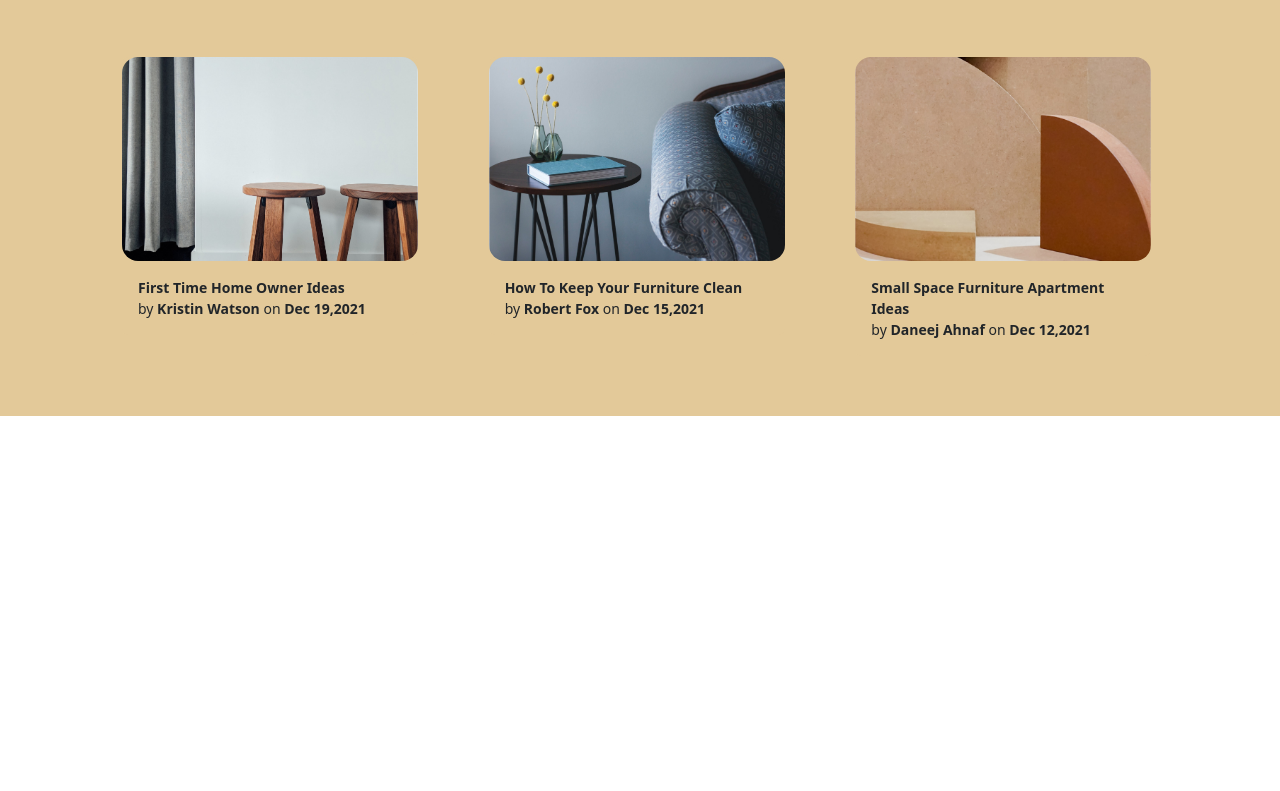
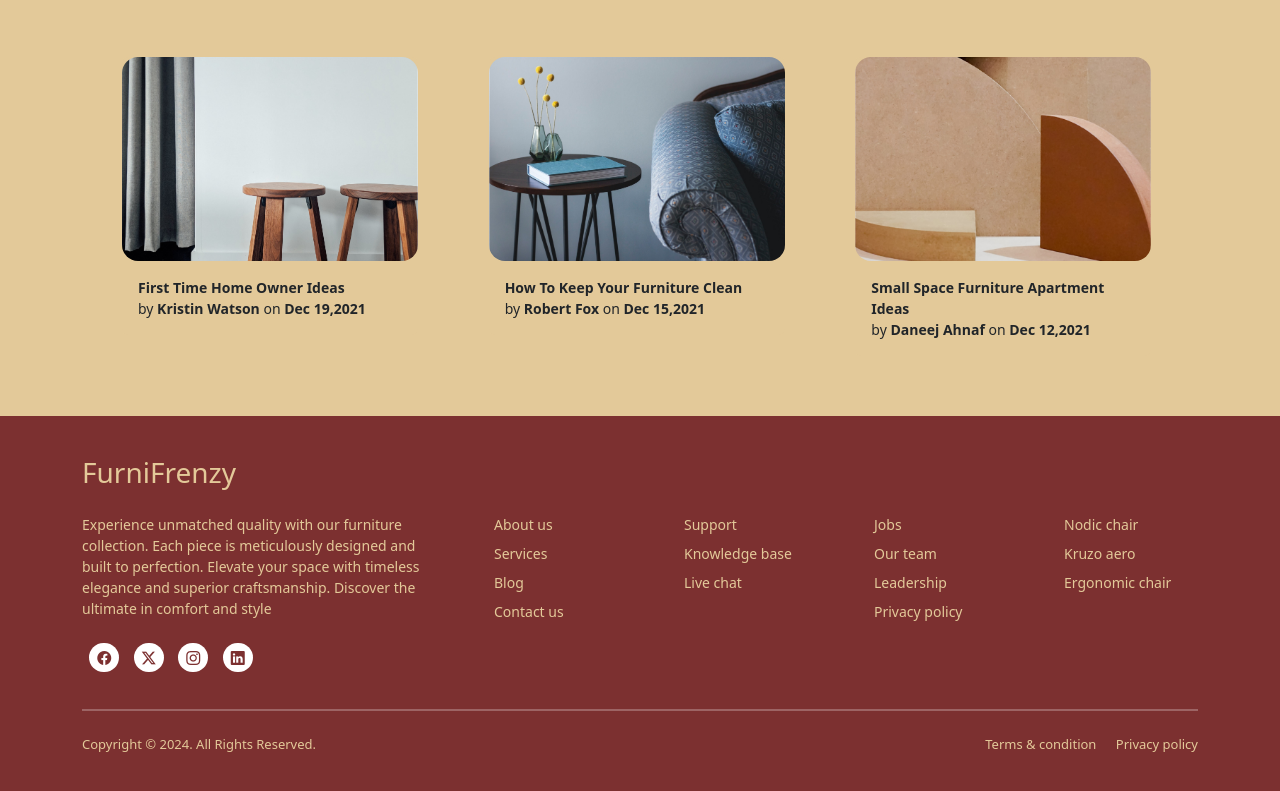
Before and after one commit to Daneej-Ahnaf/FurniFrenzy, a plain HTML site: page index.html in a window 1280 px wide. Shown: the part 766-1557 px from the top of the page. Before the commit the page ends 1182 px from the top, so only its background shows below. Drawn offline with nearby package versions, Linux system fonts and the light colour scheme.

Commit message:
completed section 5 - footer

```diff
--- a/assets/css/main.css
+++ b/assets/css/main.css
@@ -96,7 +96,7 @@
 /* section 2 - End */
 
 
-/* section  - start */
+/* section3 - start */
 .section-3{
   background-color: var(--bisque);
   padding: 75px 0 !important;
@@ -106,7 +106,6 @@
 .section-3 h4{
   color: var(--primary-color) !important;
 }
-
 
 .section-3 .explore{
   color: white;
@@ -140,8 +139,10 @@
   /* border-radius: 10px; */
 }
 
+/* section3 - end */
 
 
+/* section4 - start */
 .section-4{
   background-color: var(--bisque);
   /* padding: 75px 0 !important; */
@@ -170,3 +171,56 @@
   text-align: right;
   /* padding-right: 55px; */
 }
+
+/* section4 - end */
+
+
+/* section5 (footer)- start */
+
+.footer{
+  background-color: var(--primary-color);
+  padding: 40px 0 20px 0 !important;
+  color: var(--bisque);
+  font-size: 14px;
+}
+
+.footer ul{
+  list-style-type: none;
+
+}
+.footer ul li {
+
+  padding-bottom: 8px !important;
+
+}
+
+.footer ul li a ,.footer .view-post a{
+  text-decoration: none;
+  color: var(--bisque);
+  transition: color 0.3s ease-in-out;
+
+}
+
+.footer ul li a:hover ,.footer .view-post a:hover{
+  color: white;
+
+}
+
+.footer .social-links a{
+
+  color: var(--primary-color);
+  background-color: white;
+  padding: 4px 8px;
+  border-radius: 50px;
+  font-size: 14px;
+}
+
+.footer .social-links a:hover{
+  color: white;
+  background: none;
+  border: 1px solid white;
+}
+
+
+
+/* section5 (footer)- end */
--- a/index.html
+++ b/index.html
@@ -6,6 +6,10 @@
     <title>FurniFrenzy</title>
     <!-- bootstrap css link -->
     <link href="https://cdn.jsdelivr.net/npm/bootstrap@5.3.3/dist/css/bootstrap.min.css" rel="stylesheet" integrity="sha384-QWTKZyjpPEjISv5WaRU9OFeRpok6YctnYmDr5pNlyT2bRjXh0JMhjY6hW+ALEwIH" crossorigin="anonymous">
+
+    <!-- icon link -->
+    <link rel="stylesheet" href="https://cdn.jsdelivr.net/npm/bootstrap-icons@1.11.3/font/bootstrap-icons.min.css">
+
 
     <!-- custom css link -->
      <link rel="stylesheet" href="assets/css/main.css">
@@ -41,11 +45,11 @@
               </li>
 
               <li class="nav-item nav-svg">
-                <a class="nav-link" href="#"><img src="/FurniFrenzy/assets/snaps/user.svg" ></a>
+                <a class="nav-link" href="#"><img src="assets/snaps/user.svg" ></a>
               </li>
 
               <li class="nav-item nav-svg">
-                <a class="nav-link" href="#"><img src="/FurniFrenzy/assets/snaps/cart.svg" ></a>
+                <a class="nav-link" href="#"><img src="assets/snaps/cart.svg" ></a>
               </li>
 
             </ul>
@@ -55,6 +59,8 @@
       </nav>
      </header>
 
+
+     <main>
 <section class="section-2">
 
   <div class="container ">
@@ -77,7 +83,7 @@
      <div class="col-md-6" >
       <!-- style="padding-left: 50px;" -->
 
-     <img src="/FurniFrenzy/assets/snaps/Aesthetics_come_in_handy-removebg.png" alt="sofa" class="img-fluid" >
+     <img src="assets/snaps/Aesthetics_come_in_handy-removebg.png" alt="sofa" class="img-fluid" >
      </div>
 
     </div>
@@ -109,7 +115,7 @@
      <div class="col-md-3" >
 
       <div class="sofa">
-        <img src="/FurniFrenzy/assets/snaps/33.png" alt="sofa" class="img-fluid" >
+        <img src="assets/snaps/33.png" alt="sofa" class="img-fluid" >
       </div>
      <div class="price">
       <p>Modern Lounge Chairs <br> <span style="font-weight: bold;">$50.00</span> </p>
@@ -122,7 +128,7 @@
 
 
       <div class="sofa">
-        <img src="/FurniFrenzy/assets/snaps/33.png" alt="sofa" class="img-fluid" >
+        <img src="assets/snaps/33.png" alt="sofa" class="img-fluid" >
       </div>
      <div class="price">
       <p>Modern Lounge Chairs <br> <span style="font-weight: bold;">$50.00</span> </p>
@@ -134,7 +140,7 @@
 
 
        <div class="sofa">
-        <img src="/FurniFrenzy/assets/snaps/33.png" alt="sofa" class="img-fluid" >
+        <img src="assets/snaps/33.png" alt="sofa" class="img-fluid" >
       </div>
      <div class="price">
       <p>Modern Lounge Chairs <br> <span style="font-weight: bold;">$50.00</span> </p>
@@ -169,7 +175,7 @@
 
         <div class="col-md-4 ">
           <div class="card" style="width: 18.5rem;">
-            <img src="/FurniFrenzy/assets/snaps/post-1.jpg" class="card-img-top rounded-4" alt="...">
+            <img src="assets/snaps/post-1.jpg" class="card-img-top rounded-4" alt="post1">
             <div class="card-body" >
               <p class="card-text">First Time Home Owner Ideas <br> <span>by</span> Kristin Watson <span>on</span> Dec 19,2021</p>
             </div>
@@ -178,7 +184,7 @@
 
         <div class="col-md-4">
           <div class="card" style="width: 18.5rem;">
-            <img src="/FurniFrenzy/assets/snaps/post-2.jpg" class="card-img-top rounded-4" alt="...">
+            <img src="assets/snaps/post-2.jpg" class="card-img-top rounded-4" alt="post2">
             <div class="card-body">
               <p class="card-text">How To Keep Your Furniture Clean <br><span>by</span> Robert Fox  <span>on</span> Dec 15,2021</p>
             </div>
@@ -187,7 +193,7 @@
 
         <div class="col-md-4">
           <div class="card" style="width: 18.5rem;">
-            <img src="/FurniFrenzy/assets/snaps/post-3.jpg" class="card-img-top rounded-4" alt="...">
+            <img src="assets/snaps/post-3.jpg" class="card-img-top rounded-4" alt="post3">
             <div class="card-body">
               <p class="card-text">Small Space Furniture Apartment Ideas <br> <span>by</span> Daneej Ahnaf <span>on</span> Dec 12,2021</p>
             </div>
@@ -201,6 +207,95 @@
   </div>
 
 </section>
+</main>
+
+<footer class="footer">
+
+   <div class="container">
+
+        <div class="row">
+          <h3 style="font-weight: 400;">FurniFrenzy</h3>
+        </div>
+
+        <div class="row pt-3">
+
+           <div class="col-md-4">
+
+         <p>Experience unmatched quality with our furniture collection. Each piece is meticulously designed and built to perfection. Elevate your space with timeless elegance and superior craftsmanship. Discover the ultimate in comfort and style</p>
+         <div class="social-links d-flex justify-content-around  mt-4" style="width: 50%;">
+          <a href="#"><i class="bi bi-facebook"></i></a>
+          <a href="#"><i class="bi bi-twitter-x"></i></a>
+          <a href="#"><i class="bi bi-instagram"></i></a>
+          <a href="#"><i class="bi bi-linkedin"></i></a>
+        </div>
+           </div>
+
+           <div class="col-md-2 ">
+
+            <ul>
+              <li><a href="#">About us</a></li>
+              <li><a href="#">Services</a></li>
+              <li><a href="#">Blog</a></li>
+              <li><a href="#">Contact us</a></li>
+            </ul>
+
+           </div>
+
+           <div class="col-md-2 ">
+
+            <ul>
+              <li><a href="#">Support</a></li>
+              <li><a href="#">Knowledge base</a></li>
+              <li><a href="#">Live chat</a></li>
+            </ul>
+
+           </div>
+
+           <div class="col-md-2 ">
+
+            <ul>
+              <li><a href="#">Jobs</a></li>
+              <li><a href="#">Our team</a></li>
+              <li><a href="#">Leadership</a></li>
+              <li><a href="#">Privacy policy</a></li>
+            </ul>
+
+           </div>
+
+           <div class="col-md-2 ">
+          <ul>
+            <li><a href="#">Nodic chair</a></li>
+            <li><a href="#">Kruzo aero</a></li>
+            <li><a href="#">Ergonomic chair</a></li>
+          </ul>
+           </div>
+
+
+        </div>
+
+   </div>
+
+   <br>
+
+   <div class="container"><hr  style="border: 1.5px solid rgb(255, 255, 255);"></div>
+
+   <div class="container pt-2" style="font-size: 13px;">
+    <div class="row d-flex justify-content-between">
+      <div class="col-6">
+        <p>Copyright &copy; 2024. All Rights Reserved.</p>
+      </div>
+      <div class="col-6 view-post " >
+        <a href="#" class="pe-3">Terms & condition</a>
+        <a href="#" >Privacy policy</a>
+      </div>
+    </div>
+   </div>
+
+
+
+</footer>
+
+
 
     <!-- Bootstrap js link -->
     <script src="https://cdn.jsdelivr.net/npm/bootstrap@5.3.3/dist/js/bootstrap.bundle.min.js" integrity="sha384-YvpcrYf0tY3lHB60NNkmXc5s9fDVZLESaAA55NDzOxhy9GkcIdslK1eN7N6jIeHz" crossorigin="anonymous"></script>
```
